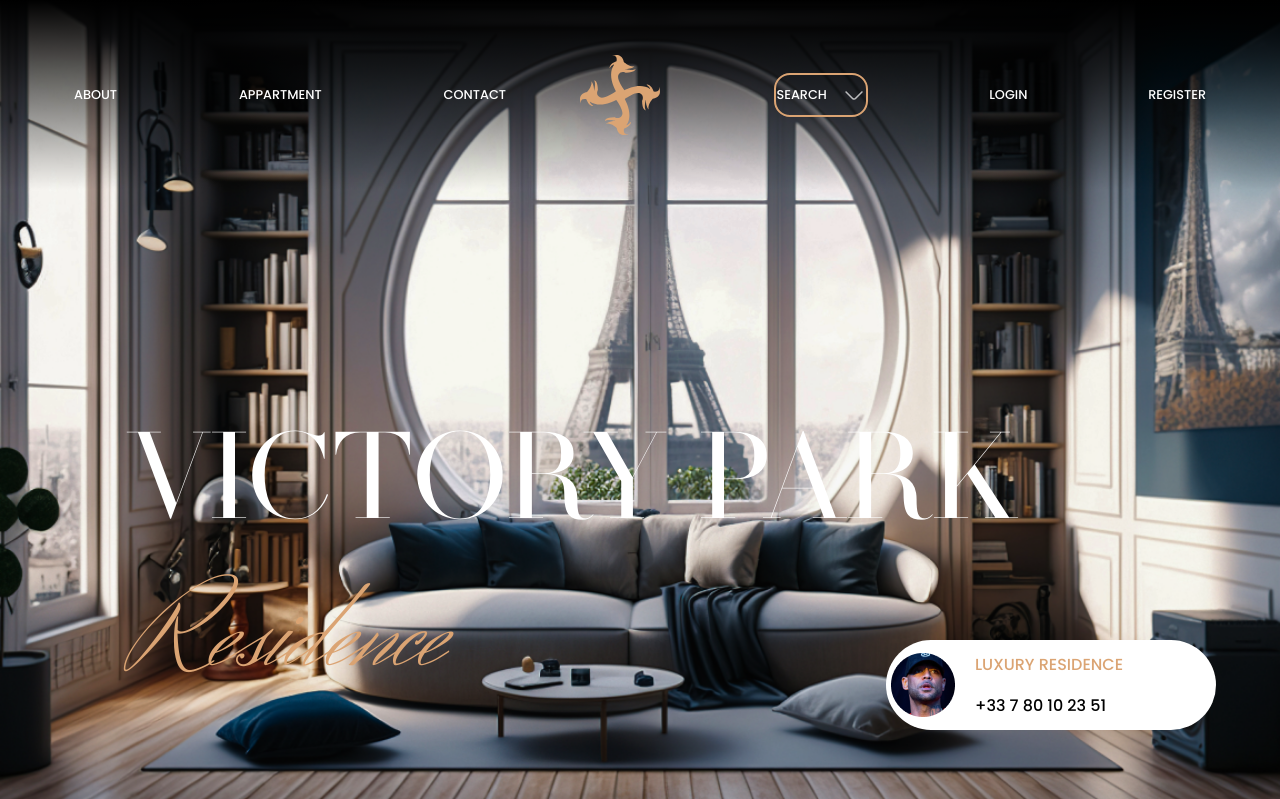
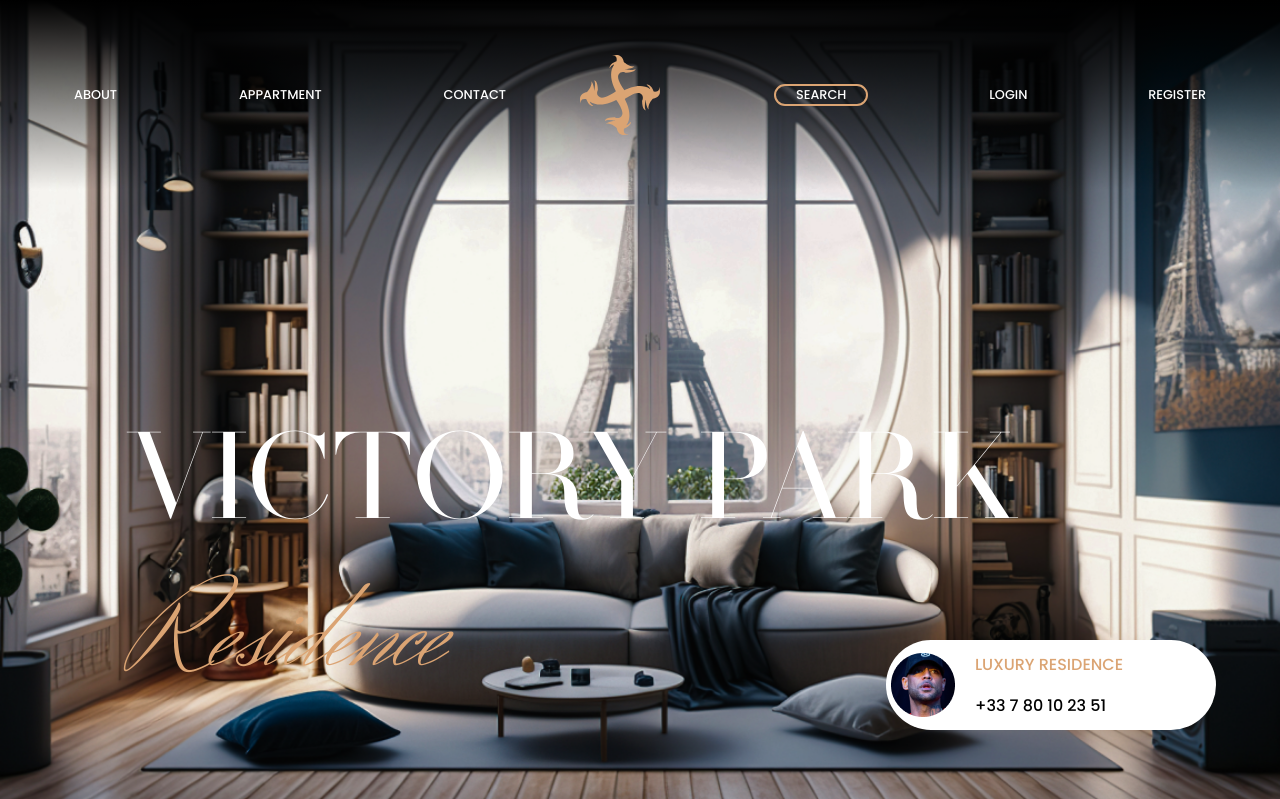
Before and after one commit to DwainAB/Reshome, a PHP site: page / in a window 1280 px wide. Shown: the top 799 px of the page. Run offline with PHP 8.4, Linux system fonts and the light colour scheme.

Commit message:
modif navbar

```diff
--- a/public/CSS/navbar.css
+++ b/public/CSS/navbar.css
@@ -1,4 +1,4 @@
- .container-navbar{
+     .container-navbar{
     display: flex;
     align-items: center;
     justify-content: space-between;
@@ -7,6 +7,7 @@
     margin-top: 0;
     background: rgb(255,255,255);
     background: linear-gradient(0deg, rgba(255,255,255,0) 0%, rgba(0,0,0,1) 100%);
+    width:100%;
 }
 
 .navbar-menu, .img-nav2 {
@@ -126,6 +127,5 @@
 }
 
 .info-left li:hover, .info-right li:hover {
-    background-color: var(--primary-color);
     color: black;
 }
--- a/src/Includes/navbar.php
+++ b/src/Includes/navbar.php
@@ -16,7 +16,7 @@
         <img class="img-nav" src="./public/CSS/Assets/logo.svg" alt="">
 
         <ul class="info-right">
-            <li class="info li-border">SEARCH<span class="img-li-border"><img src="../CSS/Assets/arrowdown.png" alt=""></span></li>
+            <li class="info li-border">SEARCH</span></li>
             <li class="info">LOGIN</li>
             <li class="info">REGISTER</li>
         </ul>
@@ -54,8 +54,6 @@
         transition: left 0.3s ease;
         z-index: 1;
       }
-
-
 
       .info-left, .info-right {
         display: flex;
@@ -130,7 +128,7 @@
     display: flex;
     align-items: center;
     justify-content: center;
-    height: 40px;
+    height: auto;
     border: 2px solid var(--primary-color);
     border-radius: 16px;
     width: 20%;
@@ -141,10 +139,6 @@
     color: black;
 }
 
-.img-li-border{
-    margin-left: 15px;
-    margin-top: 5px;
-}
 
 .info-left li, .info-right li {
     margin-right: 10px;
@@ -153,7 +147,6 @@
 }
 
 .info-left li:hover, .info-right li:hover {
-    background-color: var(--primary-color);
     color: black;
 }
 
```
